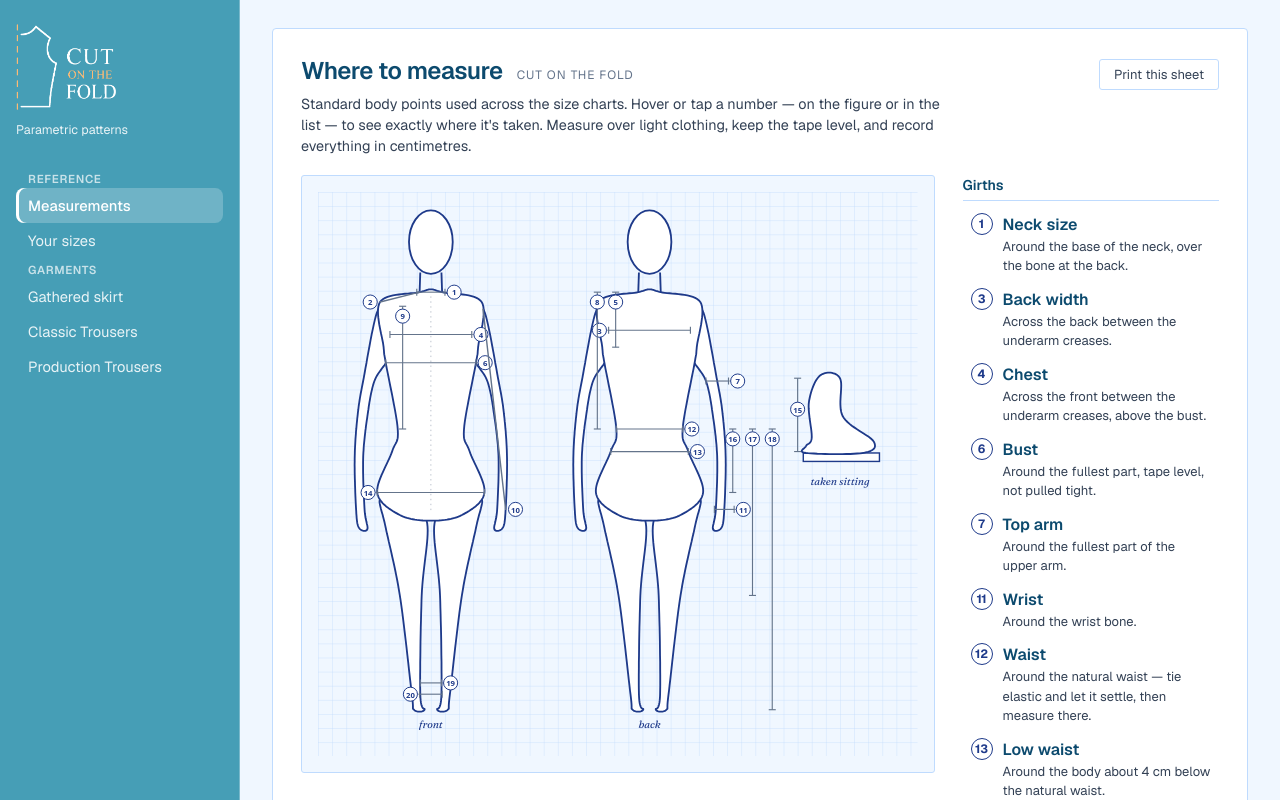
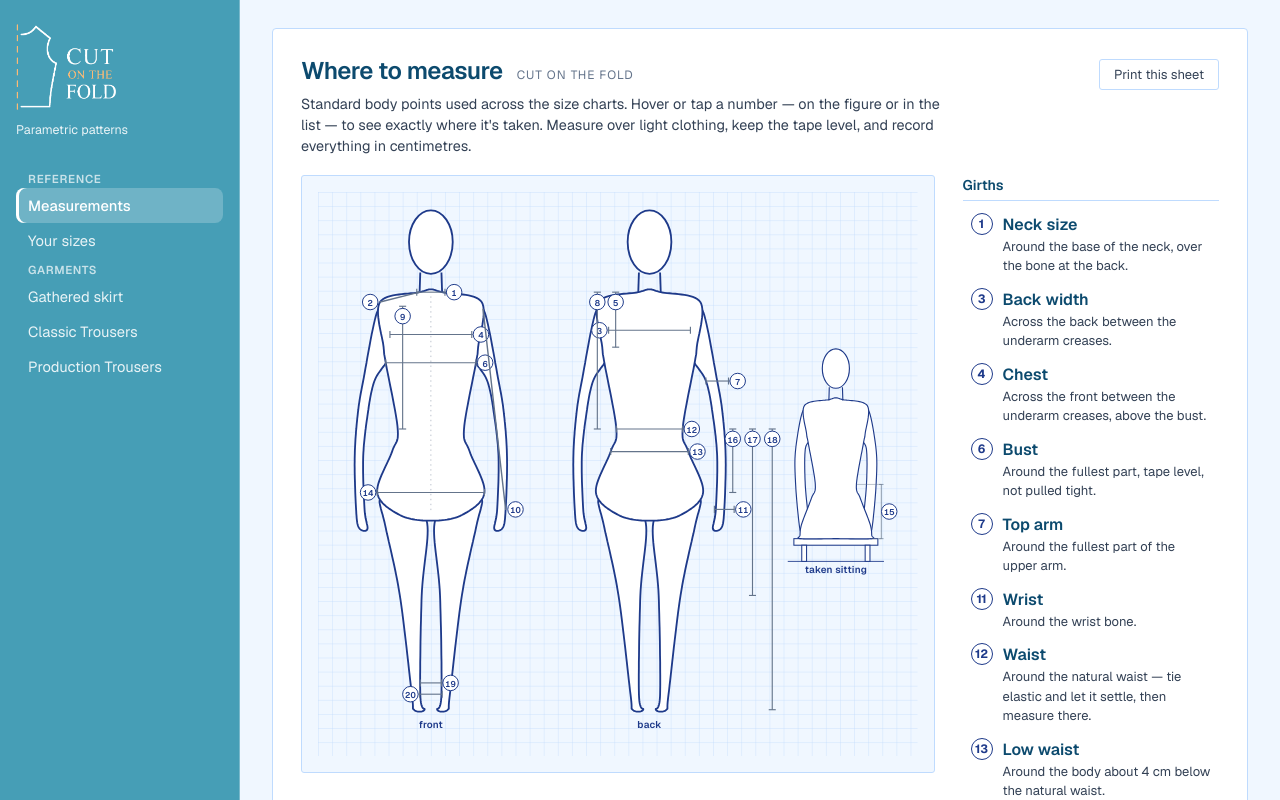
Before and after one commit to HelenStaniland/cutonthefold, a Next.js app: page /measurements in a window 1280 px wide. Shown: the top 800 px of the page. Built offline with nearby package versions, Linux system fonts and the light colour scheme.

Commit message:
Updated measurement page

```diff
--- a/app/MeasurementGuide.tsx
+++ b/app/MeasurementGuide.tsx
@@ -72,11 +72,30 @@ function bodyParts() {
   return [arm(1), arm(-1), leg(1), leg(-1), torso].map((l) => toPath(l));
 }
 
-// seated profile for body rise (local space, seat surface y≈8)
-const SEAT = toPath([
-  [40, -96], [12, -100], [-4, -62], [0, -12], [-8, 0], [-8, 10],
-  [72, 10], [88, -6], [44, -42],
-]);
+// seated BACK view for body rise — reuses the back silhouette landmarks, sat on a bench
+const SEATY = LM.crotch + 6;
+const SEAT_FLOOR = SEATY + 52;
+const _seatBody = [
+  [CX, LM.neckBase - 4], [CX + 16, LM.neckBase], [CX + 72, LM.shoulderPt], [CX + 67, LM.armscye],
+  [CX + 63, LM.bust], [CX + 47, LM.waist], [CX + 56, LM.lowWaist], [CX + 78, LM.hip],
+  [CX + 82, 446], [CX + 80, SEATY], [CX, SEATY],
+];
+const SEAT = toPath(_seatBody.concat(_seatBody.slice(1, -1).reverse().map((p) => [2 * CX - p[0], p[1]])));
+const seatArm = (s: number) => [
+  [CX + s * 58, LM.armscye + 6], [CX + s * 74, LM.shoulderPt + 10], [CX + s * 92, 250], [CX + s * 92, 330],
+  [CX + s * 84, 420], [CX + s * 78, 442], [CX + s * 66, 444], [CX + s * 62, 420], [CX + s * 70, 330], [CX + s * 70, 250],
+];
+const SEAT_ARMS = [toPath(seatArm(1)), toPath(seatArm(-1))];
+
+const SEAT_SCALE = 0.62;
+const SEAT_TX = 635;
+const SEAT_TY = 210;
+
+/** Counter-scale a label so it renders at 100% inside a scaled figure group. */
+function counterScaleAt(x: number, y: number, parentScale: number) {
+  const inv = 1 / parentScale;
+  return `translate(${x},${y}) scale(${inv}) translate(${-x},${-y})`;
+}
 
 // ---- measurements: every indicator references LM ----
 const M = [
@@ -110,7 +129,7 @@ function markerPos(m: Record<string, any>) {
   if (m.kind === "girth") return [cx + m.side * (m.w + 13), m.y];
   if (m.kind === "vdrop") return [m.x, m.y1 + 14];
   if (m.kind === "seg") return [m.b[0] + (m.b[0] > CX ? 14 : -14), m.b[1]];
-  if (m.kind === "rise") return [-20, -52];
+  if (m.kind === "rise") return [CX + 122, 392];
   return [cx, m.y];
 }
 
@@ -119,11 +138,13 @@ function Indicator({
   active,
   onEnter,
   onLeave,
+  labelParentScale = 1,
 }: {
   m: Record<string, any>;
   active: boolean;
   onEnter: () => void;
   onLeave: () => void;
+  labelParentScale?: number;
 }) {
   const stroke = active ? ACCENT : RULE;
   const sw = active ? 2.4 : 1.6;
@@ -132,6 +153,13 @@ function Indicator({
   const tick = (x: number, y: number, horiz: boolean) =>
     horiz ? <line x1={x} y1={y - 5} x2={x} y2={y + 5} stroke={stroke} strokeWidth={sw} />
           : <line x1={x - 5} y1={y} x2={x + 5} y2={y} stroke={stroke} strokeWidth={sw} />;
+  const badge = (
+    <>
+      <circle cx={mx} cy={my} r={11} fill={active ? ACCENT : PAPER} stroke={active ? ACCENT : INK} strokeWidth={1.4} />
+      <text x={mx} y={my + 0.5} className={styles.svgMarker} textAnchor="middle" dominantBaseline="central"
+            fill={active ? PAPER : INK}>{m.n}</text>
+    </>
+  );
   return (
     <g
       onMouseEnter={onEnter} onMouseLeave={onLeave}
@@ -151,13 +179,15 @@ function Indicator({
         <line x1={m.a[0]} y1={m.a[1]} x2={m.b[0]} y2={m.b[1]} stroke={stroke} strokeWidth={sw + 0.4} strokeLinecap="round" />
       )}
       {m.kind === "rise" && (<>
-        <line x1={-20} y1={-96} x2={-20} y2={8} stroke={stroke} strokeWidth={sw} />
-        {tick(-20, -96, false)}{tick(-20, 8, false)}
+        <line x1={CX + 104} y1={LM.waist} x2={CX + 104} y2={SEATY} stroke={stroke} strokeWidth={sw} />
+        {tick(CX + 104, LM.waist, false)}{tick(CX + 104, SEATY, false)}
+        <line x1={CX + 47} y1={LM.waist} x2={CX + 104} y2={LM.waist} stroke={RULE} strokeWidth={1} />
+        <line x1={CX + 80} y1={SEATY} x2={CX + 104} y2={SEATY} stroke={RULE} strokeWidth={1} />
+        <line x1={CX + 104} y1={392} x2={mx} y2={my} stroke={stroke} strokeWidth={1} />
       </>)}
-      <circle cx={mx} cy={my} r={10} fill={active ? ACCENT : PAPER} stroke={active ? ACCENT : INK} strokeWidth={1.4} />
-      <text x={mx} y={my + 0.5} textAnchor="middle" dominantBaseline="central"
-            fontSize={11} fontWeight={700} fill={active ? PAPER : INK}
-            style={{ fontFamily: "ui-sans-serif, system-ui, sans-serif" }}>{m.n}</text>
+      {labelParentScale !== 1 ? (
+        <g transform={counterScaleAt(mx, my, labelParentScale)}>{badge}</g>
+      ) : badge}
     </g>
   );
 }
@@ -191,8 +221,7 @@ function Figure({
         <Indicator key={m.n} m={m} active={activeId === m.n}
           onEnter={() => set(m.n)} onLeave={() => set(null)} />
       ))}
-      <text x={CX} y={LM.floor + 26} textAnchor="middle" fontSize={15} fill={INK}
-            style={{ fontFamily: "'Fraunces', Georgia, serif", fontStyle: "italic" }}>{caption}</text>
+      <text x={CX} y={LM.floor + 26} className={styles.svgCaption} textAnchor="middle" fill={INK}>{caption}</text>
     </g>
   );
 }
@@ -217,9 +246,6 @@ export default function MeasurementGuide({
 
   return (
     <div className={styles.root}>
-      <style>{`
-        @import url('https://fonts.googleapis.com/css2?family=Fraunces:ital,opsz,wght@0,9..144,500;1,9..144,400&display=swap');
-      `}</style>
 
       <div className={styles.header}>
         <h1 className={styles.title}>Where to measure</h1>
@@ -249,14 +275,23 @@ export default function MeasurementGuide({
           <rect x="0" y="0" width="850" height="800" fill="url(#mg-grid)" />
           <Figure caption="front" tx={0} ty={6} view="front" activeId={activeId} set={set} centreLine />
           <Figure caption="back" tx={310} ty={6} view="back" activeId={activeId} set={set} />
-          <g transform="translate(700,360)">
-            <rect x={-12} y={10} width={108} height={12} fill={PAPER} stroke={INK} strokeWidth={2} />
+          <g transform={`translate(${SEAT_TX},${SEAT_TY}) scale(${SEAT_SCALE})`}>
+            <line x1={CX - 110} y1={SEAT_FLOOR} x2={CX + 110} y2={SEAT_FLOOR} stroke={INK} strokeWidth={2} />
+            <rect x={CX - 96} y={SEATY} width={192} height={15} fill={PAPER} stroke={INK} strokeWidth={2.4} />
+            <rect x={CX - 78} y={SEATY + 15} width={11} height={SEAT_FLOOR - (SEATY + 15)} fill={PAPER} stroke={INK} strokeWidth={2.4} />
+            <rect x={CX + 67} y={SEATY + 15} width={11} height={SEAT_FLOOR - (SEATY + 15)} fill={PAPER} stroke={INK} strokeWidth={2.4} />
+            {SEAT_ARMS.map((d, i) => <path key={i} d={d} fill={PAPER} stroke={INK} strokeWidth={2.6} strokeLinejoin="round" />)}
             <path d={SEAT} fill={PAPER} stroke={INK} strokeWidth={2.6} strokeLinejoin="round" />
+            <line x1={CX - 15} y1={LM.chin - 2} x2={CX - 16} y2={LM.neckBase + 2} stroke={INK} strokeWidth={2.6} />
+            <line x1={CX + 15} y1={LM.chin - 2} x2={CX + 16} y2={LM.neckBase + 2} stroke={INK} strokeWidth={2.6} />
+            <ellipse cx={CX} cy={(LM.headTop + LM.chin) / 2} rx={31} ry={(LM.chin - LM.headTop) / 2} fill={PAPER} stroke={INK} strokeWidth={2.6} />
             {M.filter((m) => m.view === "seated").map((m) => (
-              <Indicator key={m.n} m={m} active={activeId === m.n} onEnter={() => set(m.n)} onLeave={() => set(null)} />
+              <Indicator key={m.n} m={m} active={activeId === m.n} onEnter={() => set(m.n)} onLeave={() => set(null)}
+                labelParentScale={SEAT_SCALE} />
             ))}
-            <text x={40} y={56} textAnchor="middle" fontSize={15} fill={INK}
-                  style={{ fontFamily: "'Fraunces', Georgia, serif", fontStyle: "italic" }}>taken sitting</text>
+            <g transform={counterScaleAt(CX, SEAT_FLOOR + 26, SEAT_SCALE)}>
+              <text x={CX} y={SEAT_FLOOR + 26} className={styles.svgCaption} textAnchor="middle" fill={INK}>taken sitting</text>
+            </g>
           </g>
         </svg>
         </div>
--- a/app/measurementGuide.module.css
+++ b/app/measurementGuide.module.css
@@ -74,6 +74,19 @@
   display: block;
   width: 100%;
   height: auto;
+  font-family: var(--font-geist-sans), system-ui, sans-serif;
+}
+
+.svgCaption {
+  font-size: 14px;
+  font-weight: 600;
+  letter-spacing: 0.02em;
+}
+
+.svgMarker {
+  font-size: 12px;
+  font-weight: 600;
+  font-variant-numeric: tabular-nums;
 }
 
 .groupTitle {
```
